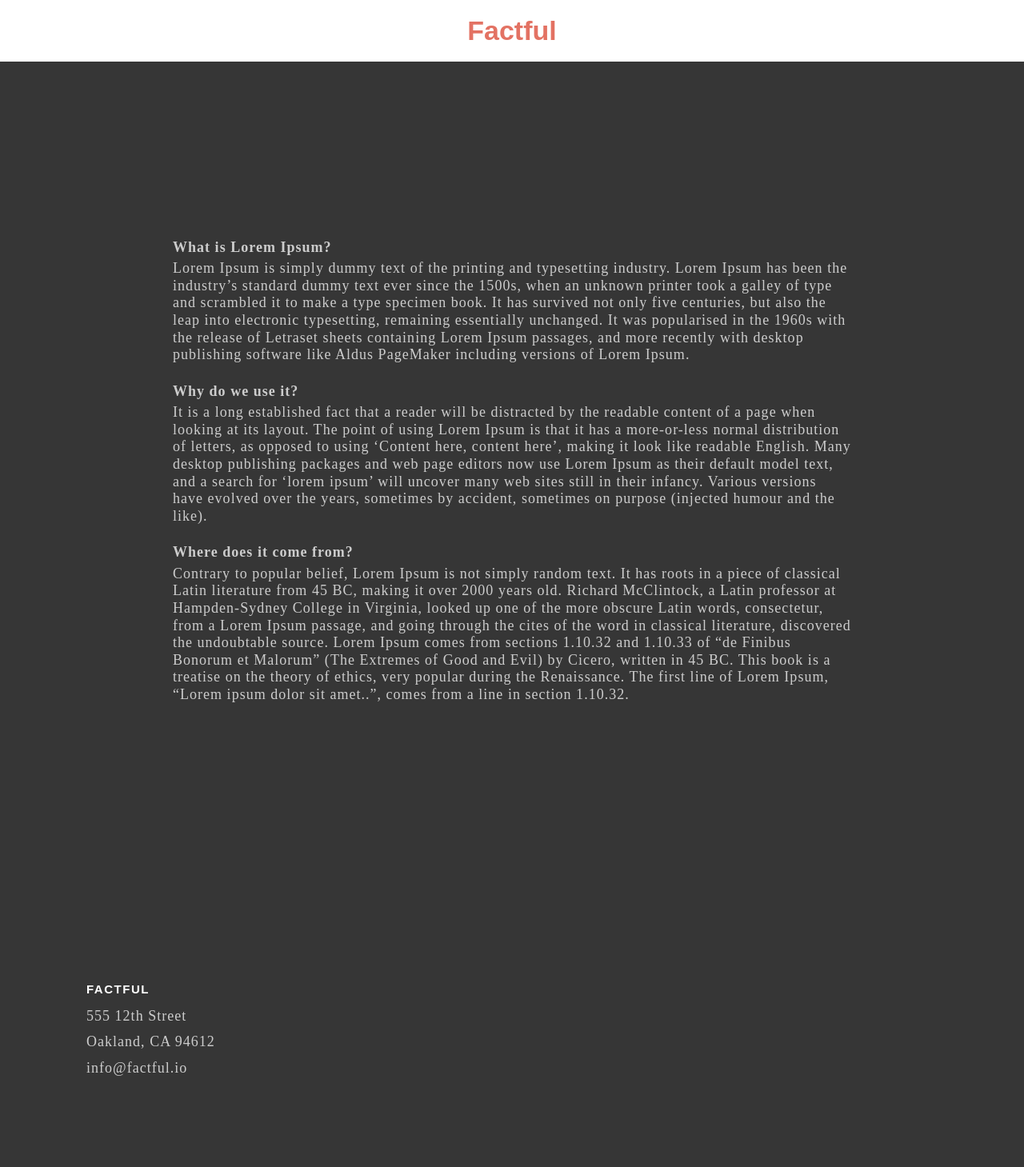
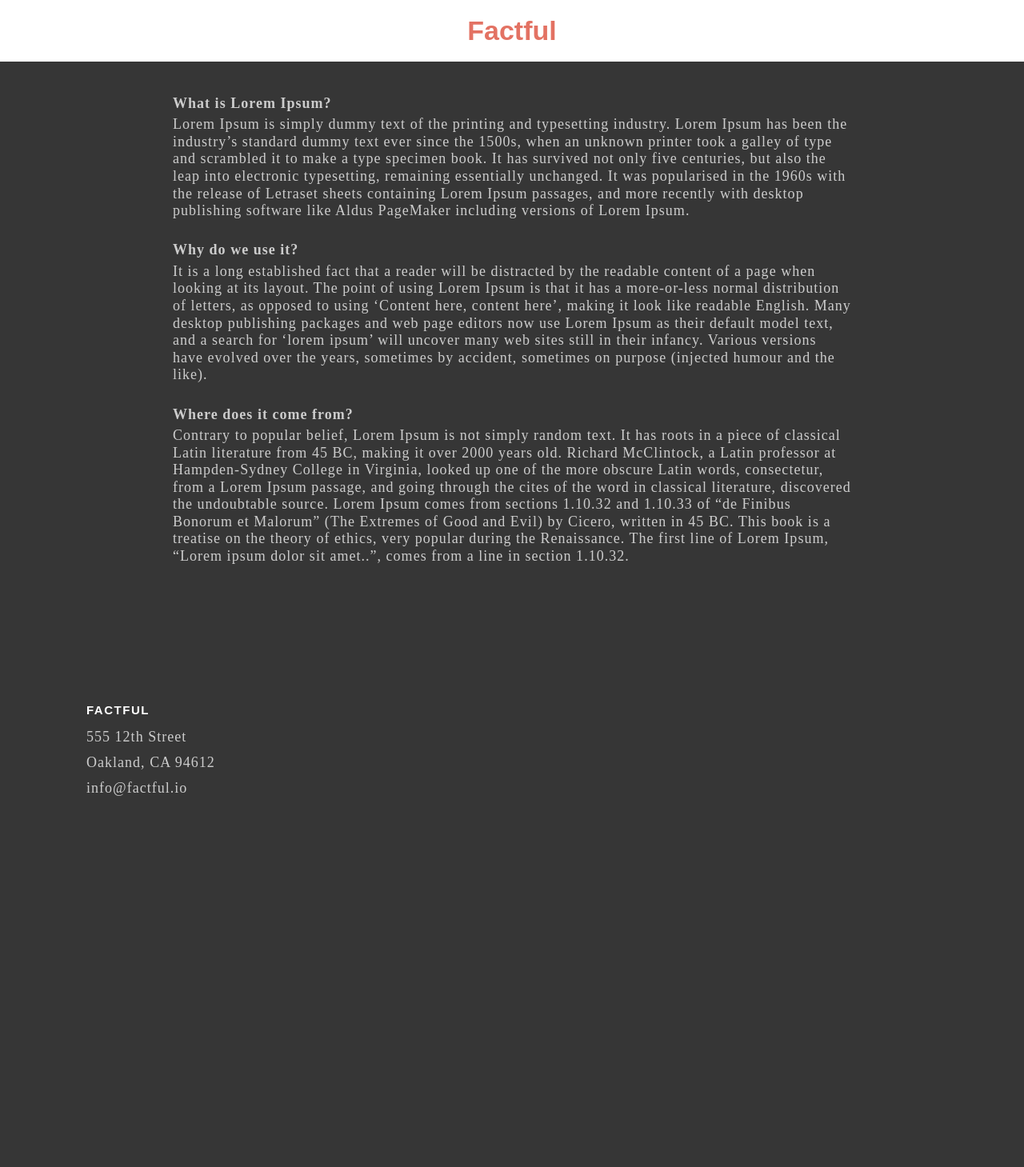
Before and after one commit to factful/factful.github.io, a Jekyll site: the page built from lorem.md, in a window 1280 px wide. Shown: the whole page at 80% size. Built offline with Jekyll 4.4.1, drawn with Linux system fonts in a browser that asks for light colours; nearby versions of some CDN libraries; some web fonts are replaced; after the commit the page ends 1110 px from its top, so only the background shows below that.

Commit message:
Update main.css

```diff
--- a/css/main.css
+++ b/css/main.css
@@ -13,7 +13,7 @@ header h1 {
 }
 
 main {
-  padding: 12em;
+  padding: 2em 12em;
   color: rgba(255,255,255,.75);
   font-family: "bagatela",serif;
   font-style: normal;
@@ -29,7 +29,7 @@ main h2 {
 
 main p {
  line-height: 1.2em;
- padding-bottom: 1em;
+ padding-bottom: 1.2em;
 }
 
 footer {
```
